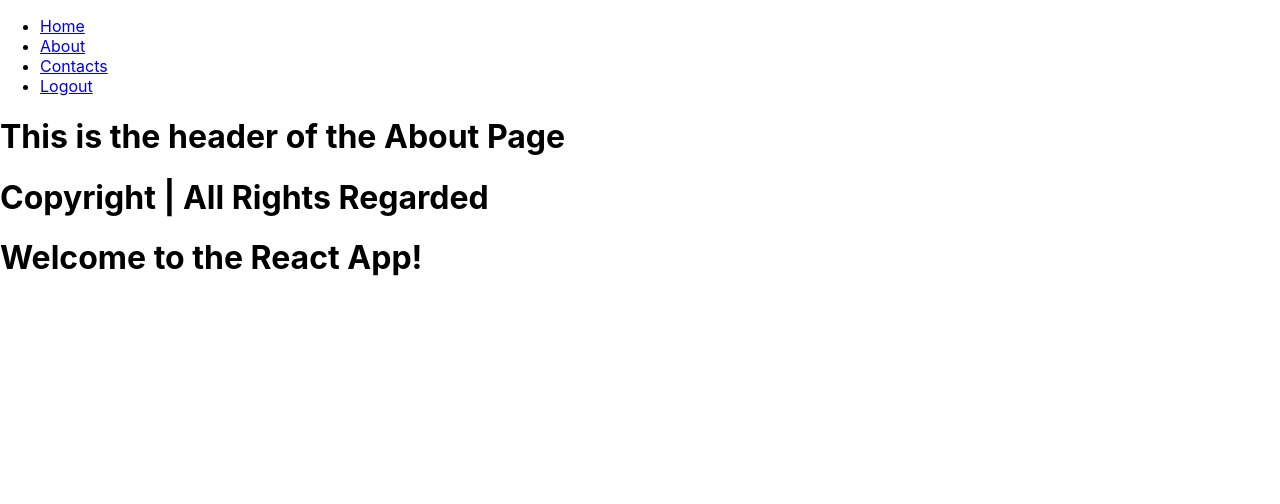
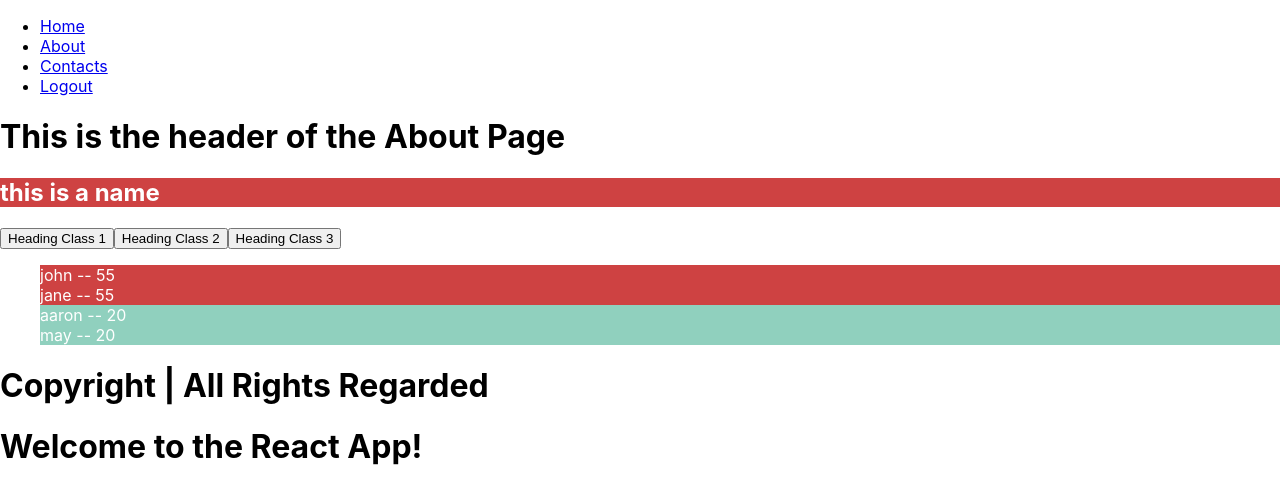
Before and after one commit to ClafgJayKay/Assignments, a React (Create React App) app in the folder first_reactapp/: page /about in a window 1280 px wide. Shown: the top 504 px of the page. Built offline with nearby package versions, Linux system fonts and the light colour scheme.

Commit message:
added conditional classes for colors based on age
added conditional classes for colors based on age

```diff
--- a/first_reactapp/src/About.js
+++ b/first_reactapp/src/About.js
@@ -1,11 +1,32 @@
 import Footer from "./Footer";
 import Header from "./Header";
+import {useState} from "react"
 
 function About(){
+    let peopleList = [
+        {"name":"john",'age':55},
+        {"name":"jane",'age':55},
+        {"name":"aaron",'age':20},
+        {"name":"may",'age':20},
+    ];
+    let name = "this is a name";
+    const[headingClassName,setHeadingClassName] = useState('heading_1');
+
     return(
         <div>
             <Header/>
             <h1>This is the header of the About Page</h1>
+            <h2 className={headingClassName}>{name}</h2>
+            <button onClick={()=>setHeadingClassName('heading_1')}>Heading Class 1</button>
+            <button onClick={()=>setHeadingClassName('heading_2')}>Heading Class 2</button>
+            <button onClick={()=>setHeadingClassName('heading_3')}>Heading Class 3</button>
+            <ul>
+                {
+                   peopleList.map((peopleObj,idx)=>{
+                    return <li key={idx} className={peopleObj.age>50?'heading_1':"heading_2"}>{peopleObj.name} -- {peopleObj.age}</li>
+                   })
+                }
+            </ul>
             <Footer/>
         </div>
     )
--- a/first_reactapp/src/App.css
+++ b/first_reactapp/src/App.css
@@ -36,3 +36,17 @@
     transform: rotate(360deg);
   }
 }
+
+.heading_1{
+  background-color: rgb(206, 66, 66);
+  color: #fff;
+
+}
+.heading_2{
+  background-color: rgba(52, 170, 137, 0.546);
+  color: #fff;
+}
+.heading_3{
+  background-color: rgb(37, 41, 123);
+  color: #fff;
+}
```
